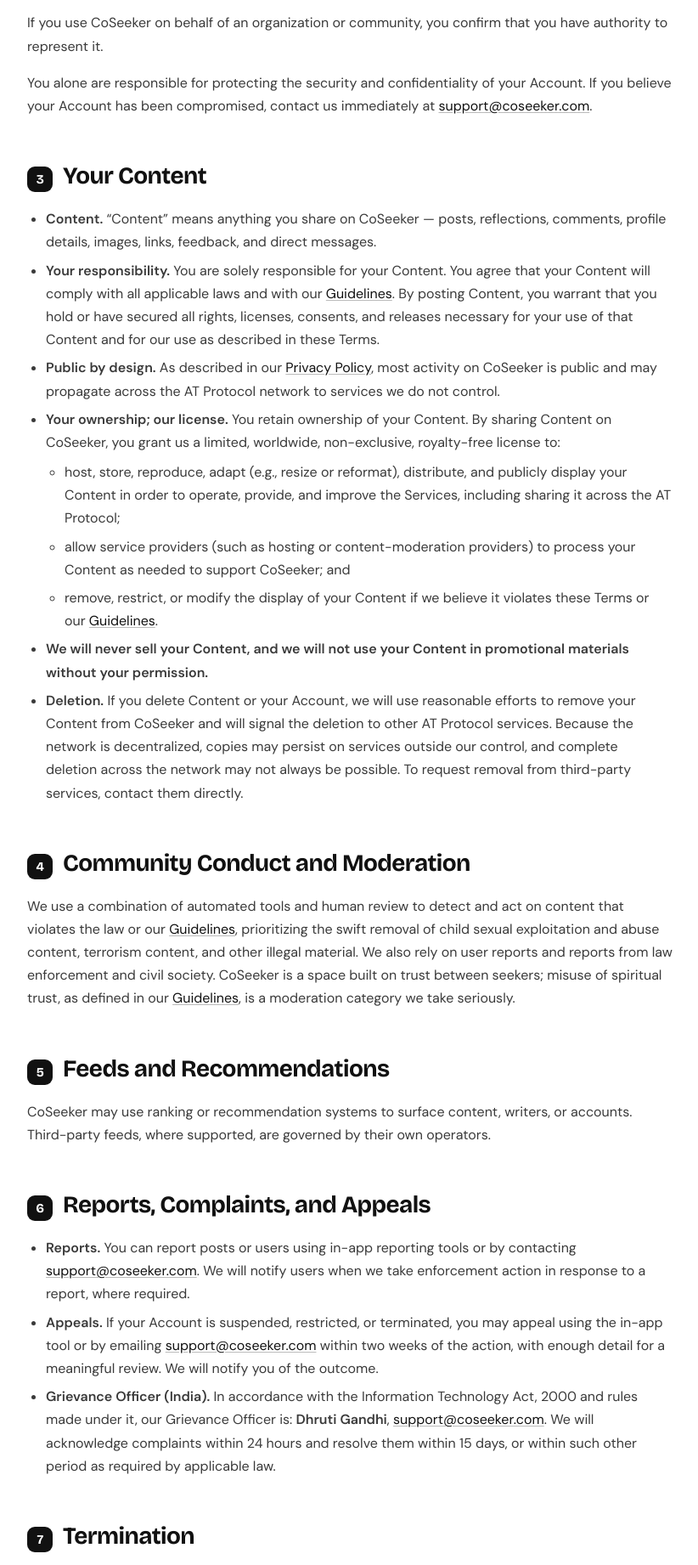
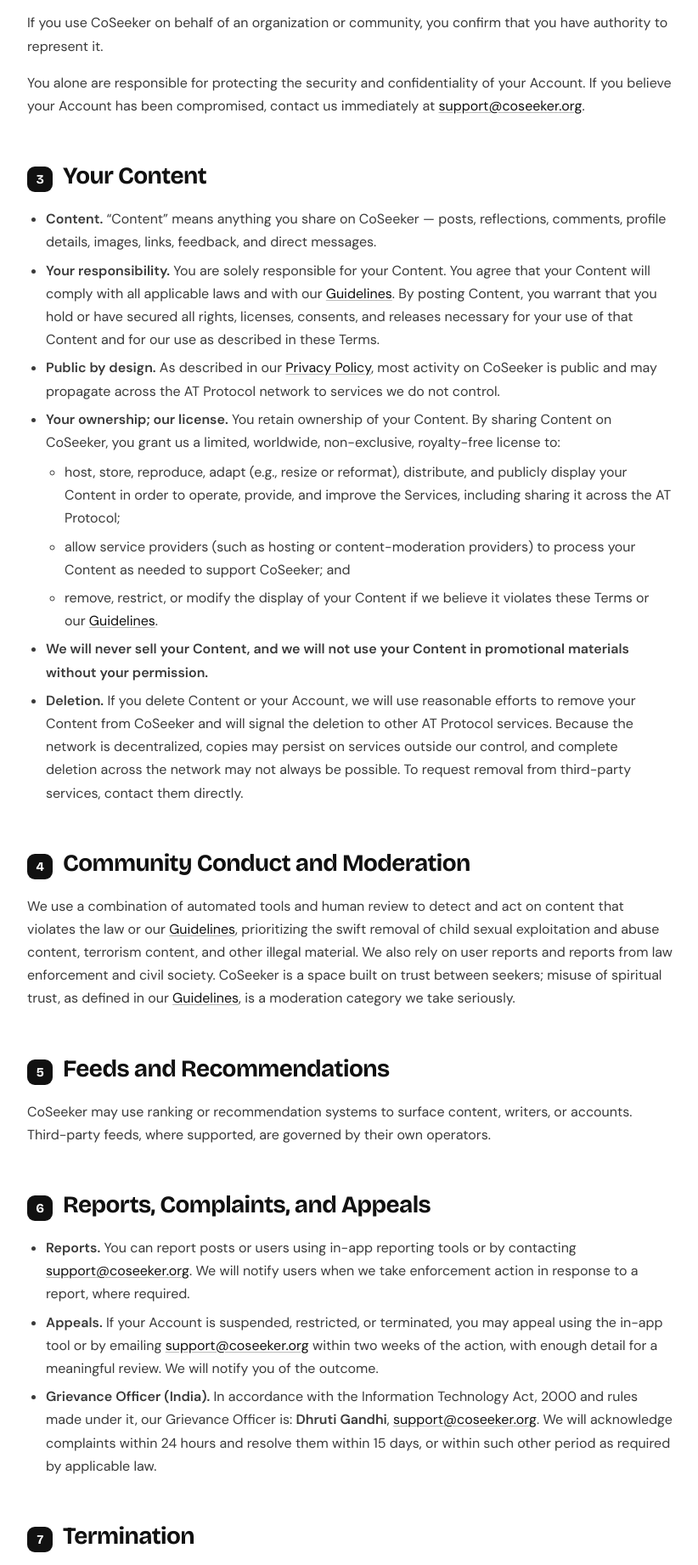
Before and after one commit to k4m2a/coseeker-site, a plain HTML site: page terms.html in a window 1280 px wide. Shown: the part 1078-2920 px from the top of the page at 85% size, without its empty margins (122-944 px from the left). Drawn offline with nearby package versions, Linux system fonts and the light colour scheme.

Commit message:
Point app links at coseeker.app and support mail at coseeker.org
coseeker.com was lost. The "Enter CoSeeker" links move to coseeker.app.

support@coseeker.com is now mail a third party could receive, so the
address moves to support@coseeker.org, which already has live Google
Workspace MX. This covers the India IT Rules Grievance Officer contact in
terms.html, which has to be reachable.

```diff
--- a/terms.html
+++ b/terms.html
@@ -51,7 +51,7 @@
     <h2><span class="num">2</span> Your Account</h2>
     <p>To use CoSeeker, you must create an account (&ldquo;Account&rdquo;). You agree to provide accurate, current, and complete information and to keep it updated. You are responsible for all activity that occurs through your Account, whether or not you authorized it. Do not share your Account or credentials with others or use anyone else's Account.</p>
     <p>If you use CoSeeker on behalf of an organization or community, you confirm that you have authority to represent it.</p>
-    <p>You alone are responsible for protecting the security and confidentiality of your Account. If you believe your Account has been compromised, contact us immediately at <a href="mailto:support@coseeker.com">support@coseeker.com</a>.</p>
+    <p>You alone are responsible for protecting the security and confidentiality of your Account. If you believe your Account has been compromised, contact us immediately at <a href="mailto:support@coseeker.org">support@coseeker.org</a>.</p>
 
     <h2><span class="num">3</span> Your Content</h2>
     <ul>
@@ -77,9 +77,9 @@
 
     <h2><span class="num">6</span> Reports, Complaints, and Appeals</h2>
     <ul>
-      <li><strong>Reports.</strong> You can report posts or users using in-app reporting tools or by contacting <a href="mailto:support@coseeker.com">support@coseeker.com</a>. We will notify users when we take enforcement action in response to a report, where required.</li>
-      <li><strong>Appeals.</strong> If your Account is suspended, restricted, or terminated, you may appeal using the in-app tool or by emailing <a href="mailto:support@coseeker.com">support@coseeker.com</a> within two weeks of the action, with enough detail for a meaningful review. We will notify you of the outcome.</li>
-      <li><strong>Grievance Officer (India).</strong> In accordance with the Information Technology Act, 2000 and rules made under it, our Grievance Officer is: <strong>Dhruti Gandhi</strong>, <a href="mailto:support@coseeker.com">support@coseeker.com</a>. We will acknowledge complaints within 24 hours and resolve them within 15 days, or within such other period as required by applicable law.</li>
+      <li><strong>Reports.</strong> You can report posts or users using in-app reporting tools or by contacting <a href="mailto:support@coseeker.org">support@coseeker.org</a>. We will notify users when we take enforcement action in response to a report, where required.</li>
+      <li><strong>Appeals.</strong> If your Account is suspended, restricted, or terminated, you may appeal using the in-app tool or by emailing <a href="mailto:support@coseeker.org">support@coseeker.org</a> within two weeks of the action, with enough detail for a meaningful review. We will notify you of the outcome.</li>
+      <li><strong>Grievance Officer (India).</strong> In accordance with the Information Technology Act, 2000 and rules made under it, our Grievance Officer is: <strong>Dhruti Gandhi</strong>, <a href="mailto:support@coseeker.org">support@coseeker.org</a>. We will acknowledge complaints within 24 hours and resolve them within 15 days, or within such other period as required by applicable law.</li>
     </ul>
 
     <h2><span class="num">7</span> Termination</h2>
@@ -105,7 +105,7 @@
     <h2><span class="num">12</span> Governing Law and Dispute Resolution</h2>
     <div class="callout"><p><em>Talk to us first — most issues can be resolved informally. These Terms are governed by Indian law.</em></p></div>
     <ul>
-      <li><strong>Informal resolution first.</strong> If you have a dispute with us, contact us at <a href="mailto:support@coseeker.com">support@coseeker.com</a> and give us 60 days to try to resolve it before initiating formal proceedings.</li>
+      <li><strong>Informal resolution first.</strong> If you have a dispute with us, contact us at <a href="mailto:support@coseeker.org">support@coseeker.org</a> and give us 60 days to try to resolve it before initiating formal proceedings.</li>
       <li><strong>Governing law and jurisdiction.</strong> These Terms, and any dispute arising out of or relating to them or the Services, are governed by the laws of India. Subject to any mandatory consumer-protection rights in your place of residence, the courts at <strong>Gandhinagar, GJ, India</strong> shall have exclusive jurisdiction.</li>
     </ul>
 
@@ -128,7 +128,7 @@
     <p>If you download CoSeeker Powered Apps through the Apple App Store or Google Play (each an &ldquo;App Provider&rdquo;), the following also apply: these Terms are between you and us, not the App Provider; the App Provider has no responsibility for the app or its content, and no obligation to provide maintenance or support; we, not the App Provider, are responsible for any claims relating to the app, including intellectual property claims; the App Provider and its affiliates are third-party beneficiaries of these Terms and may enforce them; and you must comply with applicable App Provider terms.</p>
 
     <h2><span class="num">17</span> Contact Us</h2>
-    <p><strong>K4M2A Foundation</strong><br><strong>Email:</strong> <a href="mailto:support@coseeker.com">support@coseeker.com</a></p>
+    <p><strong>K4M2A Foundation</strong><br><strong>Email:</strong> <a href="mailto:support@coseeker.org">support@coseeker.org</a></p>
   </article>
 </main>
 
```
Also changed, not shown: faq.html (+2 -2 lines), guidelines.html (+2 -2 lines), index.html (+1 -1 lines), privacy.html (+1 -1 lines), request-invite.html (+1 -1 lines), 1 other file.
